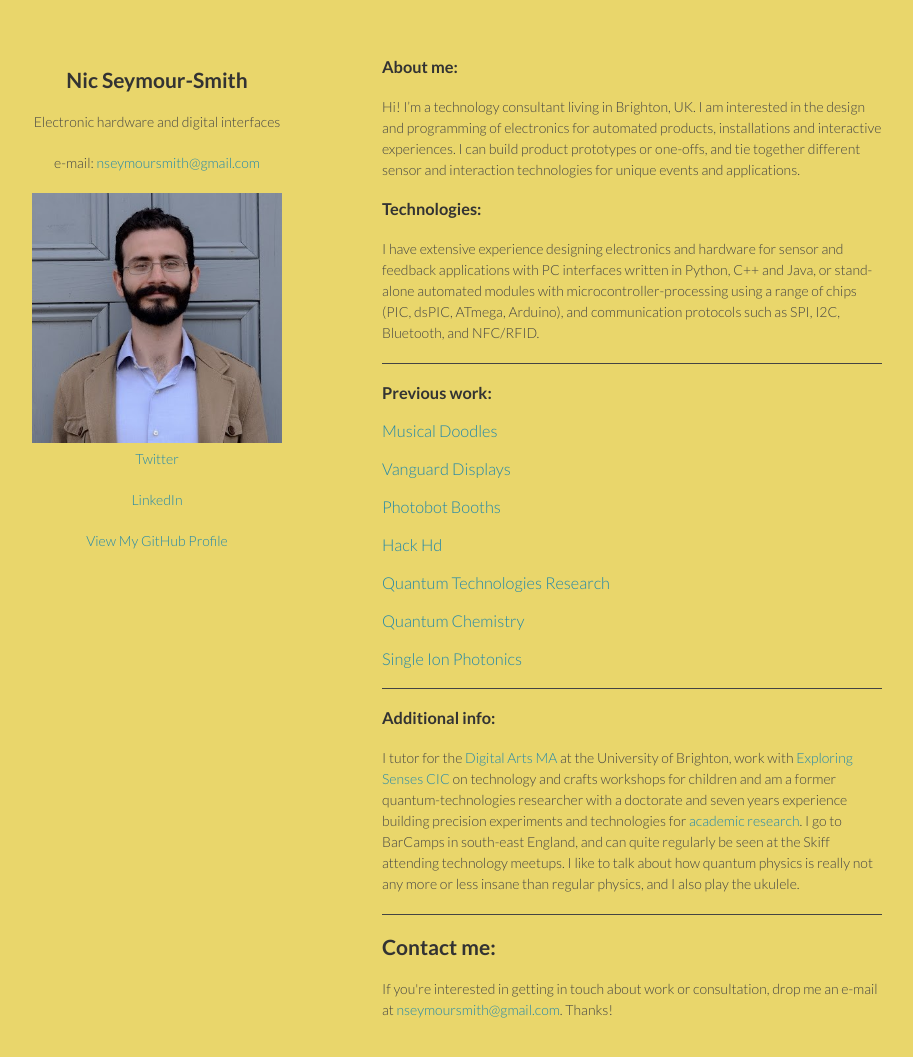
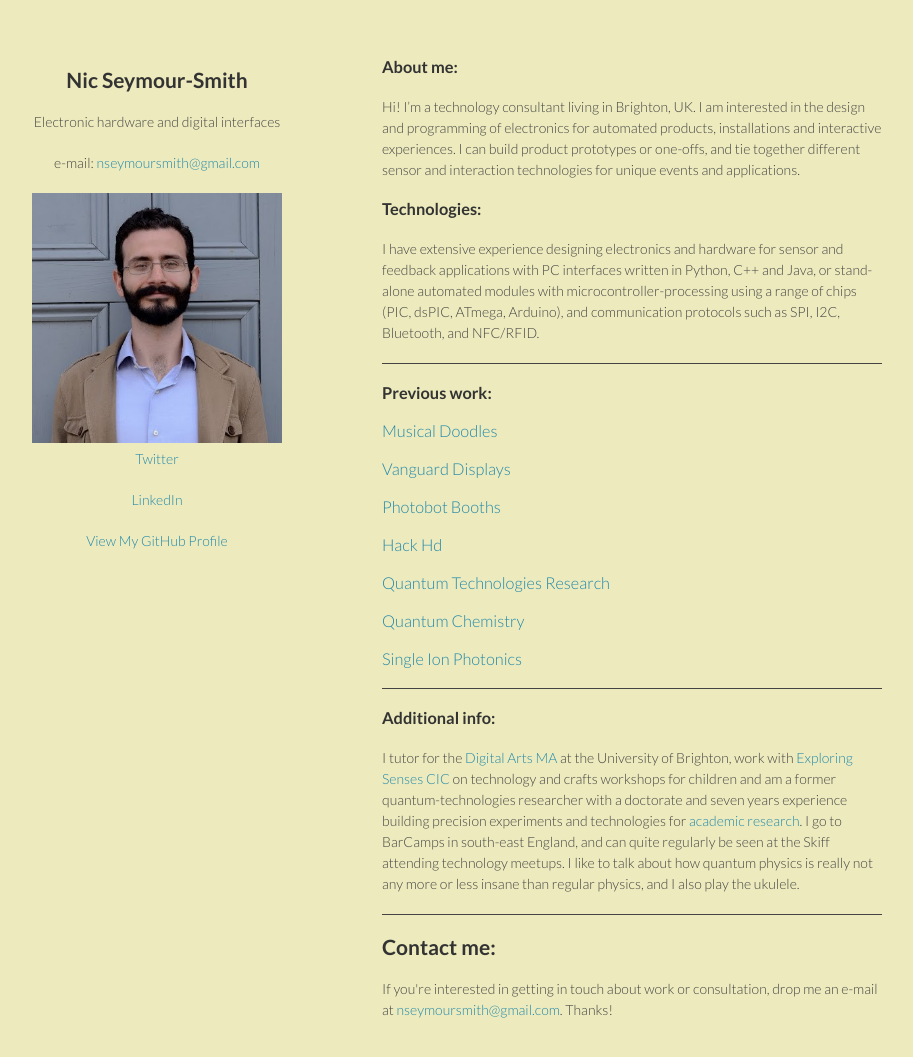
Before and after one commit to nseymoursmith/nseymoursmith.github.io, a Jekyll site: the page built from index.md, in a window 1280 px wide and 1090 px high. Shown: the top 1057 px of the window, without its empty margins (188-1101 px from the left). Built offline with Jekyll 4.4.1, drawn with Linux system fonts in a browser that asks for light colours.

Commit message:
update background

```diff
--- a/_layouts/default.html
+++ b/_layouts/default.html
@@ -15,7 +15,7 @@
     <script src="//html5shiv.googlecode.com/svn/trunk/html5.js"></script>
     <![endif]-->
   </head>
-  <body bgcolor = "#E9D66B">
+  <body bgcolor = "#EDEBBD">
     <div class="wrapper">
       <header>
         <h2>{{site.author}}</h2>
```
